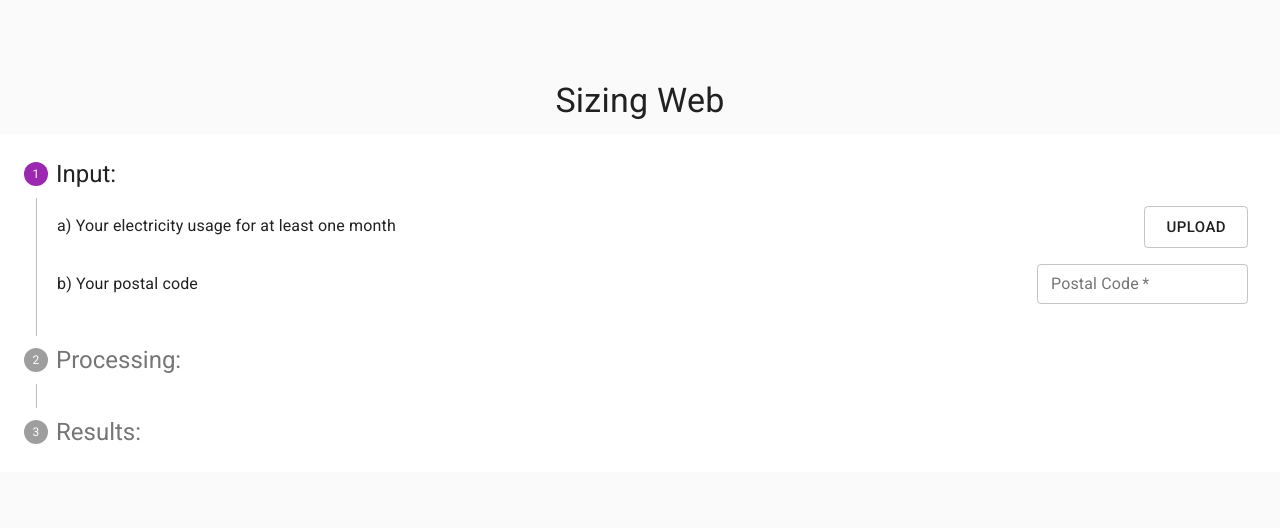
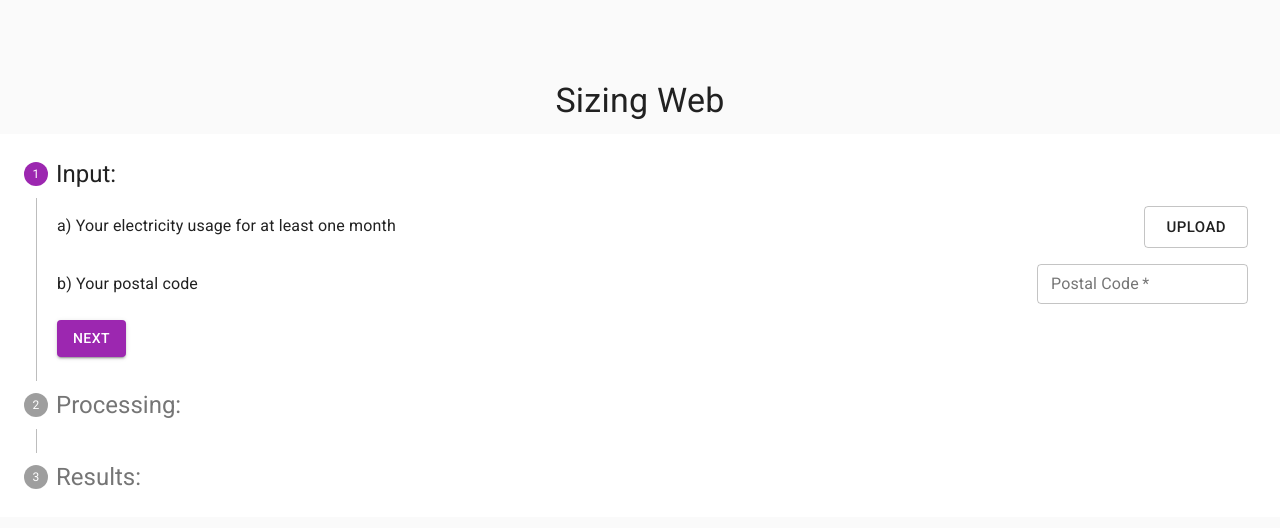
Before and after one commit to Remimstr/SizingWeb, a React (Create React App) app: page / in a window 1280 px wide. Shown: the top 528 px of the page. Built offline with nearby package versions, Linux system fonts and the light colour scheme.

Commit message:
Add plain back and forward buttons for now

```diff
--- a/src/pages/index.tsx
+++ b/src/pages/index.tsx
@@ -21,6 +21,9 @@ const styles = (theme: Theme) =>
       marginTop: theme.spacing.unit * 2,
       marginBottom: theme.spacing.unit,
       verticalAlign: "middle"
+    },
+    button: {
+      marginTop: theme.spacing.unit,
     },
     title: {
       textAlign: "center"
@@ -134,6 +137,14 @@ class Index extends React.Component<WithStyles<typeof styles>, State> {
     }));
   };
 
+  handleBack = () => {
+    if (this.state.activeStep !== 0) {
+      this.setState(state => ({
+        activeStep: state.activeStep - 1
+      }));
+    };
+   };
+
   render() {
     const { classes } = this.props;
     const { activeStep } = this.state;
@@ -151,6 +162,7 @@ class Index extends React.Component<WithStyles<typeof styles>, State> {
             </StepLabel>
             <StepContent>
               <InputSection classes={classes} />
+              <Button className={classes.button} variant="contained" color="primary" onClick={this.handleNext}>Next</Button>
             </StepContent>
           </Step>
           <Step key={1}>
@@ -159,6 +171,10 @@ class Index extends React.Component<WithStyles<typeof styles>, State> {
             </StepLabel>
             <StepContent>
               <div>In progress</div>
+              <div>
+                <Button className={classes.button} onClick={this.handleBack}>Back</Button>
+                <Button className={classes.button} variant="contained" color="primary" onClick={this.handleNext}>Next</Button>
+              </div>
             </StepContent>
           </Step>
           <Step key={2}>
```
Also changed, not shown: 1 other file (tests, documents, lock files or other folders).
